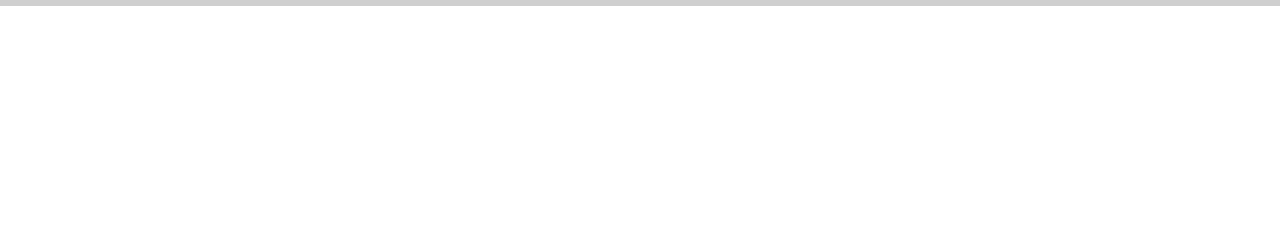
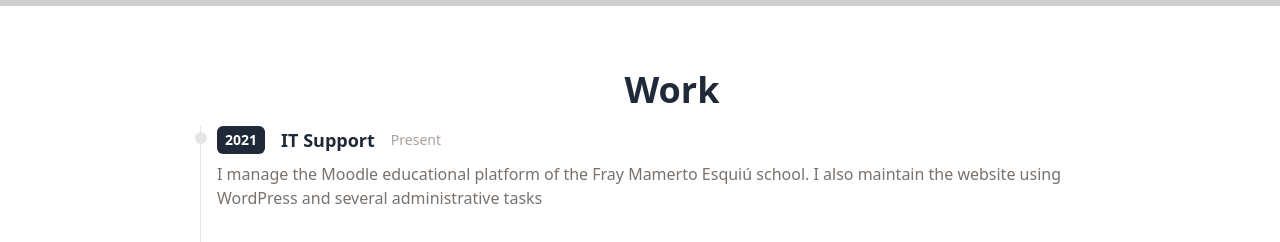
Before and after one commit to JMRodriguez-work/portfolio, a React (Vite) app: page / in a window 1280 px wide. Shown: the part 794-1036 px from the top of the page. Before the commit the page ends 800 px from the top, so only its background shows below. Built offline with nearby package versions, Linux system fonts and the light colour scheme; grey boxes are pictures that could not be loaded.

Commit message:
ADD: work component

```diff
--- a/src/App.jsx
+++ b/src/App.jsx
@@ -1,13 +1,13 @@
-import { Main, Sidenav } from './components/index';
+import { Main, Sidenav, Work } from "./components/index";
 
 function App() {
-
   return (
     <div>
       <Sidenav />
       <Main />
+      <Work />
     </div>
-  )
+  );
 }
 
-export default App
+export default App;
--- /dev/null
+++ b/src/components/Work.jsx
@@ -0,0 +1,24 @@
+import React from "react";
+import { WorkItem } from "./index";
+const DATA = [
+  {
+    year: 2021,
+    title: "IT Support",
+    description:
+      "I manage the Moodle educational platform of the Fray Mamerto Esquiú school. I also maintain the website using WordPress and several administrative tasks",
+    duration: "Present",
+  },
+];
+
+const Work = () => {
+  return (
+    <div id="work" className="max-w-[1040px] m-auto md:pl-20 p-4 py-16">
+      <h1 className="text-4xl font-bold text-center text-gray-800 mb-4">Work</h1>
+      {DATA.map((item) => (
+        <WorkItem key={item.title} item={item} />
+      ))}
+    </div>
+  );
+};
+
+export { Work };
--- /dev/null
+++ b/src/components/WorkItem.jsx
@@ -0,0 +1,21 @@
+import React from 'react'
+
+const WorkItem = ({ item }) => {
+  return (
+    <ol className='flex flex-col md:flex-row relative border-l border-stone-200'>
+        <li className='mb-10 ml-4'>
+            <div className='absolute w-3 h-3 bg-stone-200 rounded-full mt-1.5 -left-1.5 border-white'></div>
+            <p className='flex flex-wrap gap-4 flex-row items-center justify-start text-xs md:text-sm'>
+                <span className='inline-block px-2 py-1 font-semibold text-white bg-gray-800 rounded-md'>{item.year}</span>
+                <span className='text-lg font-semibold text-gray-800'>{item.title}</span>
+                <span className='my-1 text-sm font-normal leading-none text-stone-400'>{item.duration}</span>
+            </p>
+            <p className='my-2 text-base font-normal text-stone-500'>
+                {item.description}
+            </p>
+        </li>
+    </ol>
+  )
+}
+
+export { WorkItem }
--- a/src/components/index.js
+++ b/src/components/index.js
@@ -1,2 +1,4 @@
 export { Sidenav } from './Sidenav';
 export { Main } from './Main';
+export { Work } from './Work';
+export { WorkItem } from './WorkItem';
--- a/src/index.css
+++ b/src/index.css
@@ -1,3 +1,6 @@
 @tailwind base;
+html {
+  scroll-behavior: smooth;
+}
 @tailwind components;
 @tailwind utilities;
```
